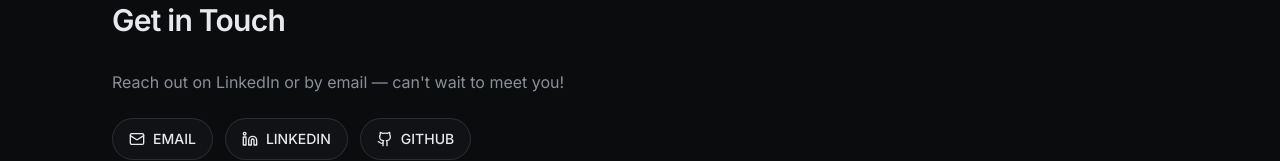
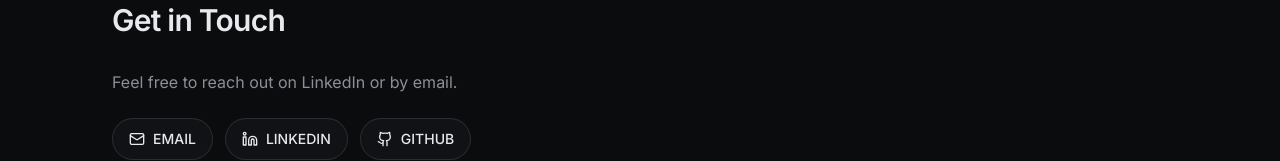
Before and after one commit to Koiiichi/mh-site, a Next.js app: page / in a window 1280 px wide. Shown: the part 1726-1887 px from the top of the page. Built offline with nearby package versions, Linux system fonts and the light colour scheme.

Commit message:
changed text

```diff
--- a/app/page.tsx
+++ b/app/page.tsx
@@ -82,7 +82,7 @@ export default function HomePage() {
         </header>
         <div className="space-y-6">
           <p className="text-base text-muted max-w-2xl">
-            Reach out on LinkedIn or by email — can&apos;t wait to meet you!
+            Feel free to reach out on LinkedIn or by email.
           </p>
           <div className="flex flex-wrap gap-3">
             {connectLinks.map((link) => {
```
